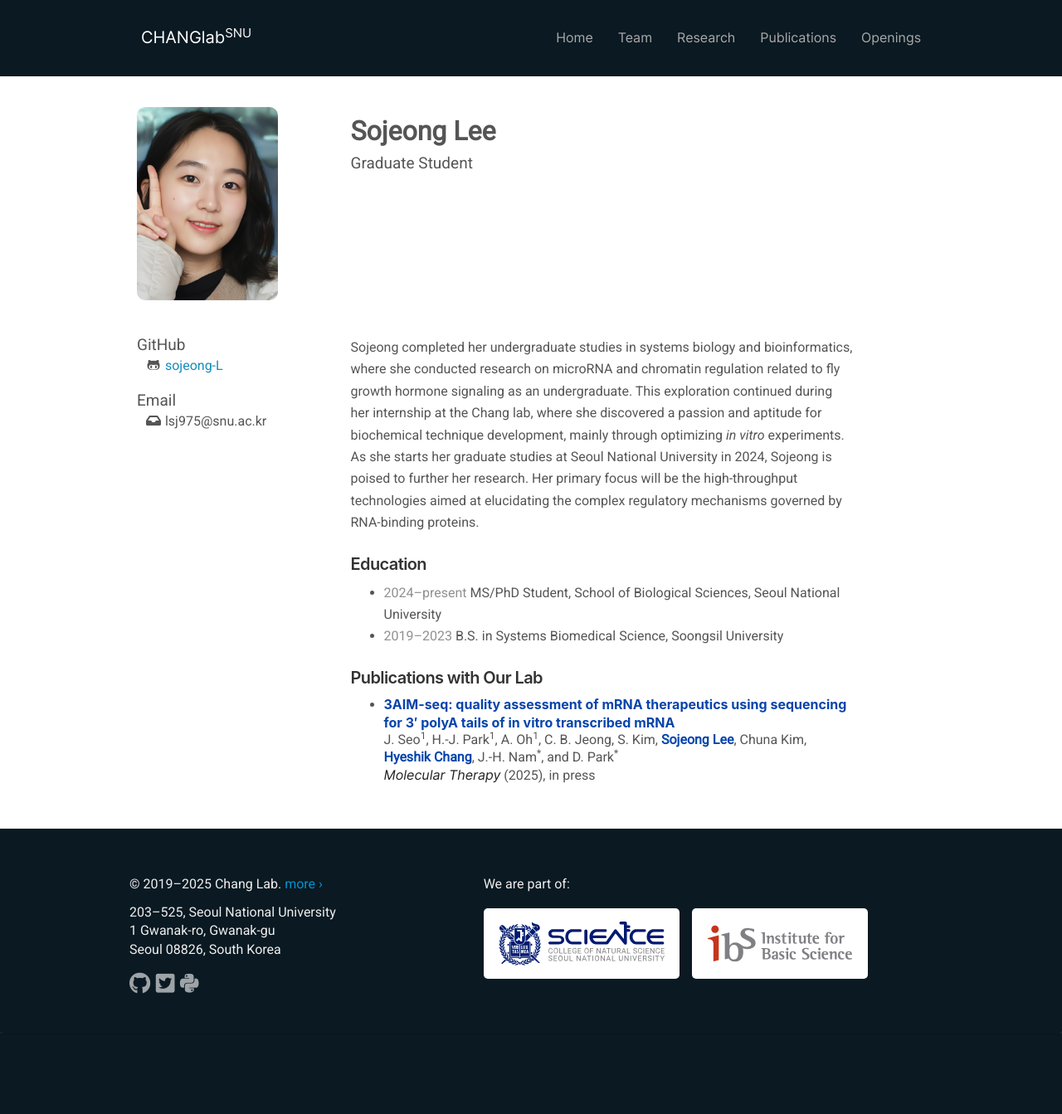
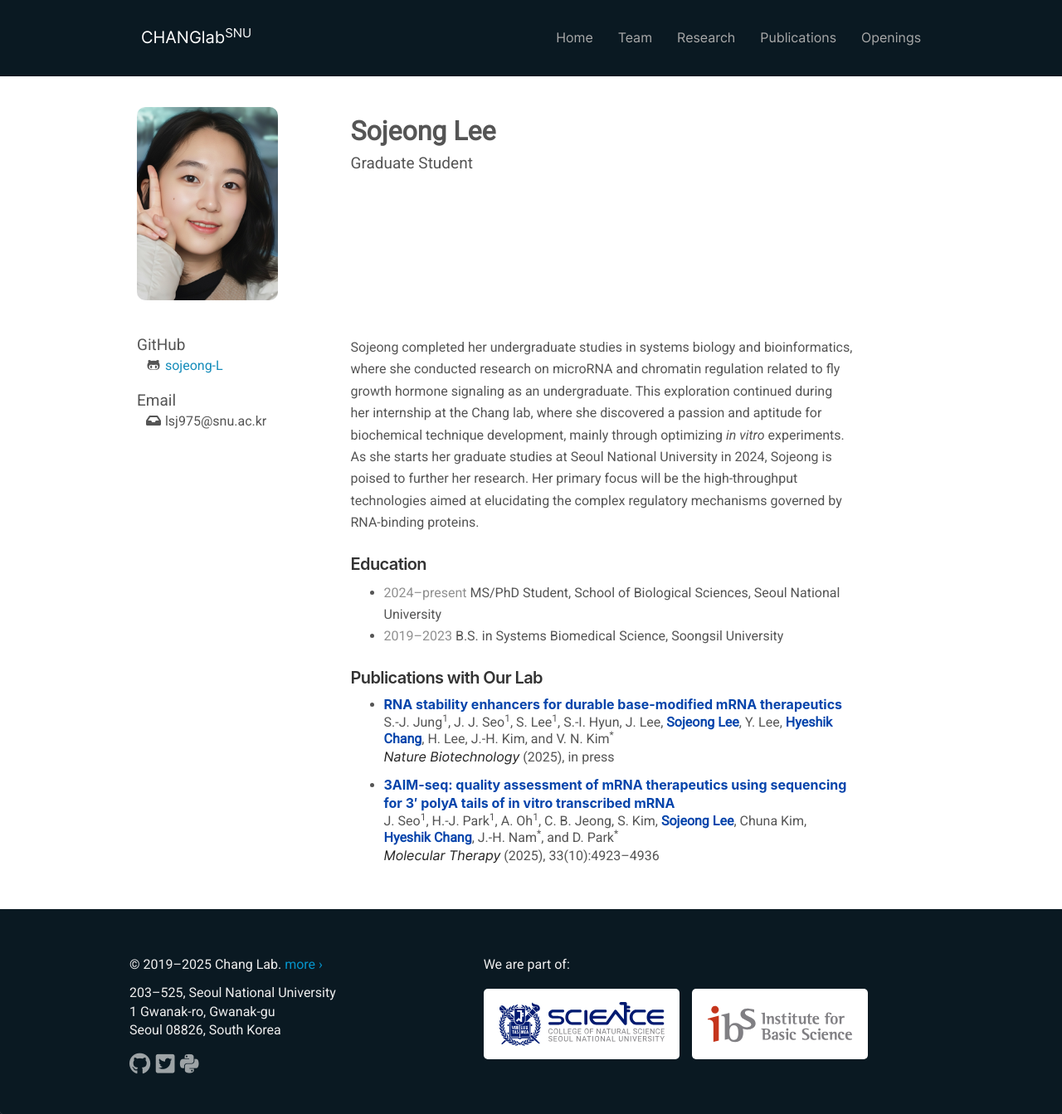
Before and after one commit to ChangLabSNU/ChangLabSNU.github.io, a Jekyll site: the page built from _pages/team/sojeong-lee.md, in a window 1280 px wide and 1343 px high. Shown: the whole window at 83% size. Built offline with Jekyll 4.4.1, drawn with Linux system fonts in a browser that asks for light colours; nearby versions of some CDN libraries; some web fonts are replaced.

Commit message:
Update publication list.

```diff
--- a/_data/publist.yml
+++ b/_data/publist.yml
@@ -1,3 +1,30 @@
+- authors:
+    - name: S.-J. Jung
+      is_first: true
+    - name: J. J. Seo
+      is_first: true
+    - name: S. Lee
+      is_first: true
+    - name: S.-I. Hyun
+    - name: J. Lee
+    - link: sojeong-lee
+    - name: Y. Lee
+    - link: hyeshik-chang
+    - name: H. Lee
+    - name: J.-H. Kim
+    - name: V. N. Kim
+      is_corresponding: true
+  title: "RNA stability enhancers for durable base-modified mRNA therapeutics"
+  journal: Nature Biotechnology
+  vip: "in press"
+  pubdate:
+    year: 2025
+    month: Nov
+    mday: 7
+  doi: doi.org/10.1038/s41587-025-02891-7
+  link:
+    url: "https://www.nature.com/articles/s41587-025-02891-7"
+
 - authors:
     - name: J. Seo
       is_first: true
@@ -16,7 +43,7 @@
       is_corresponding: true
   title: "3AIM-seq: quality assessment of mRNA therapeutics using sequencing for 3′ polyA tails of in vitro transcribed mRNA"
   journal: Molecular Therapy
-  vip: "in press"
+  vip: "33(10):4923–4936"
   pubdate:
     year: 2025
     month: Jun
```
